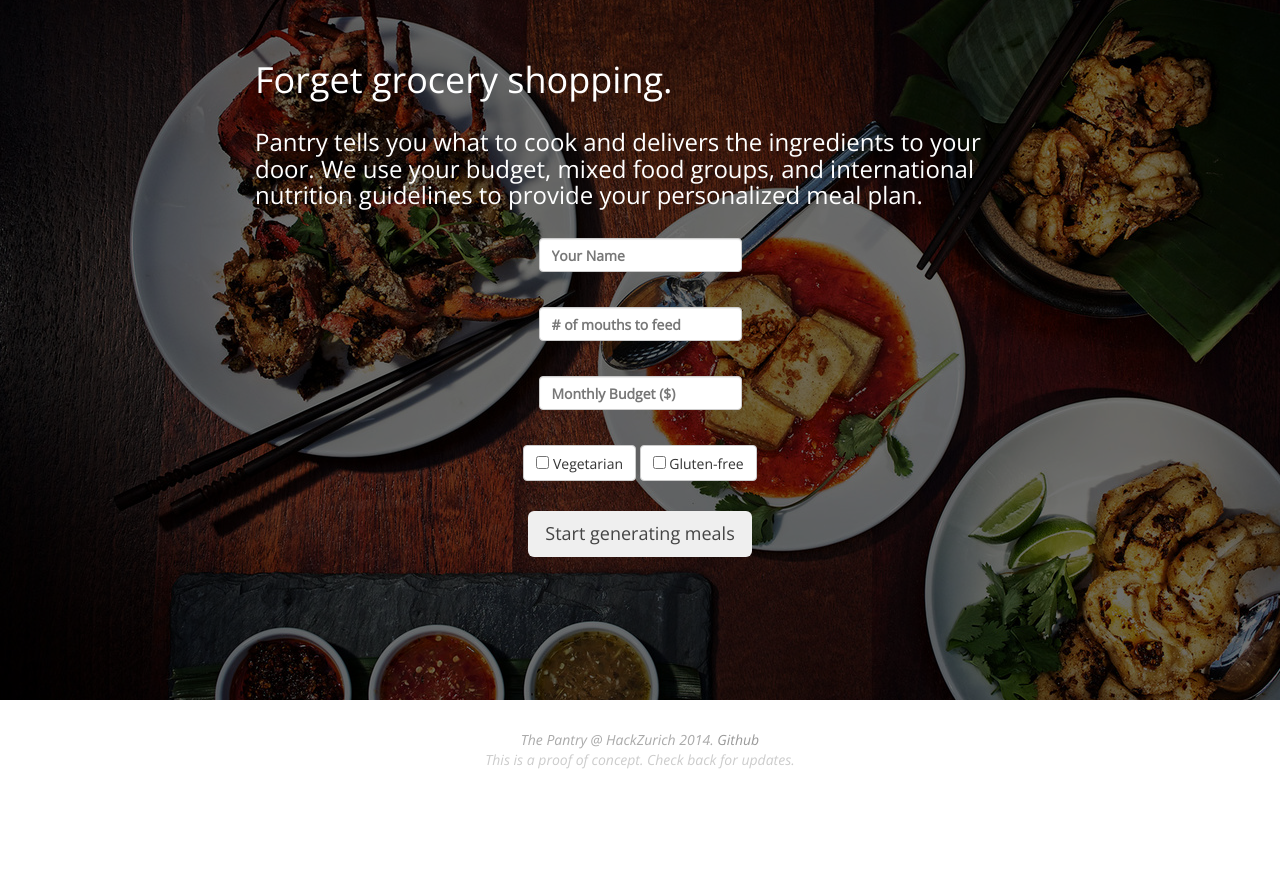
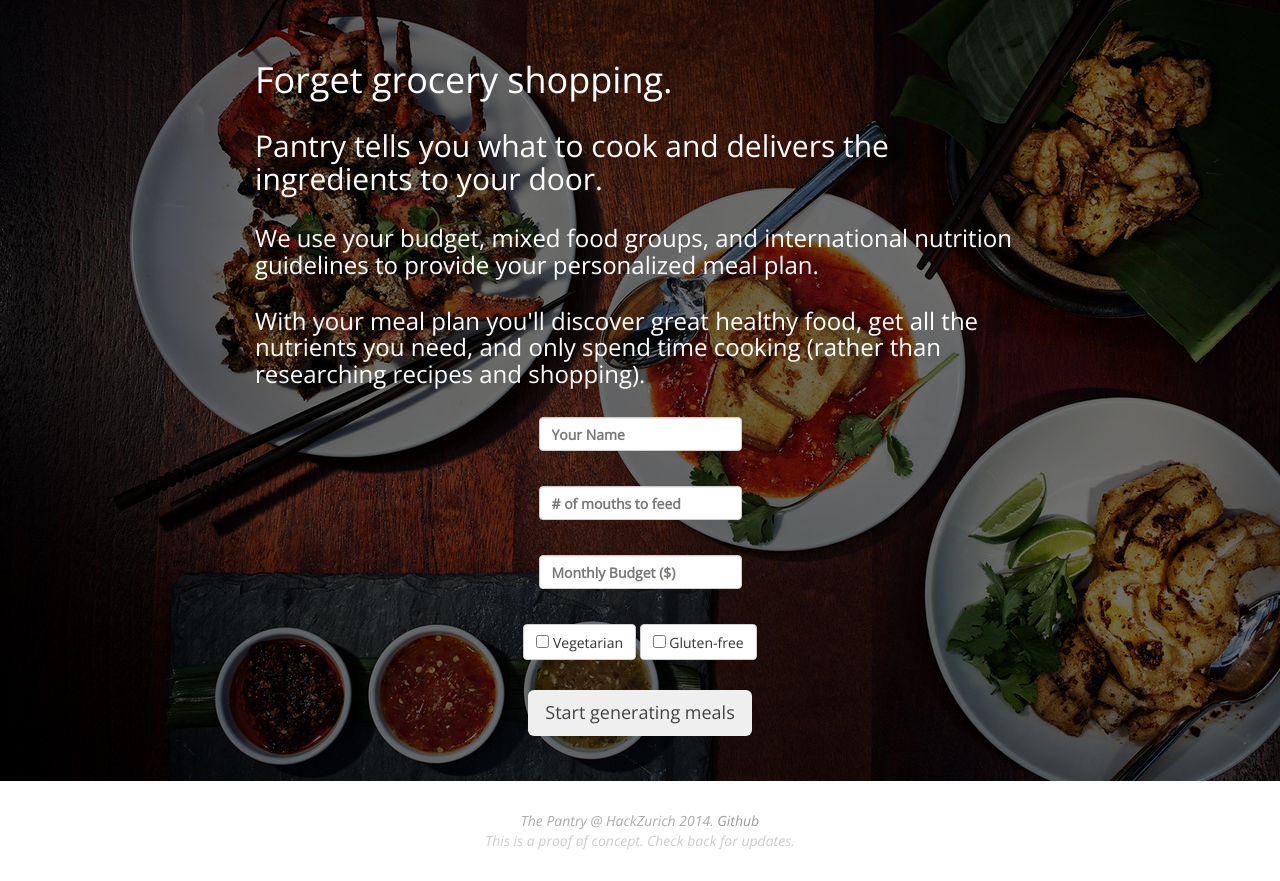
Before and after one commit to create/foodplan, a Django app: page / in a window 1280 px wide. Shown: the part 110-991 px from the top of the page. Before the commit the page ends 879 px from the top, so only its background shows below. Run offline with Django 3.2, Linux system fonts and the light colour scheme; parts of the project's set-up code (start-up, migrations or seed data) failed here and were passed over; some libraries are stand-ins or nearby versions.

Commit message:
update homepage

```diff
--- a/templates/home.html
+++ b/templates/home.html
@@ -39,7 +39,9 @@ form {
 {% block page_content %}
 <div class="container">
     <h1>Forget grocery shopping.</h1>
-    <h3>Pantry tells you what to cook and delivers the ingredients to your door. We use your budget, mixed food groups, and international nutrition guidelines to provide your personalized meal plan.</h3>
+    <h2>Pantry tells you what to cook and delivers the ingredients to your door.</h2>
+    <h3>We use your budget, mixed food groups, and international nutrition guidelines to provide your personalized meal plan.</h3>
+    <h3>With your meal plan you'll discover great healthy food, get all the nutrients you need, and only spend time cooking (rather than researching recipes and shopping). </h3>
 
     <form method="post" action="dashboard" class="info">
 
```
